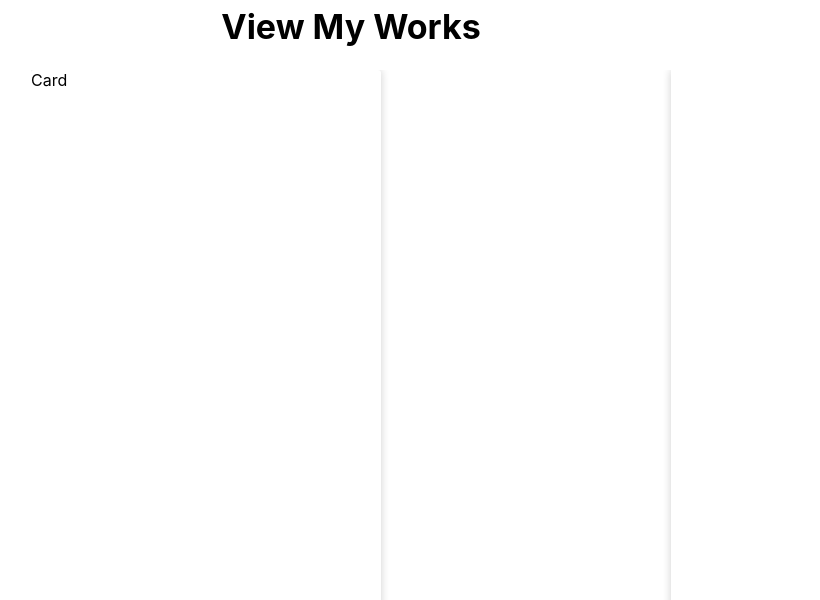
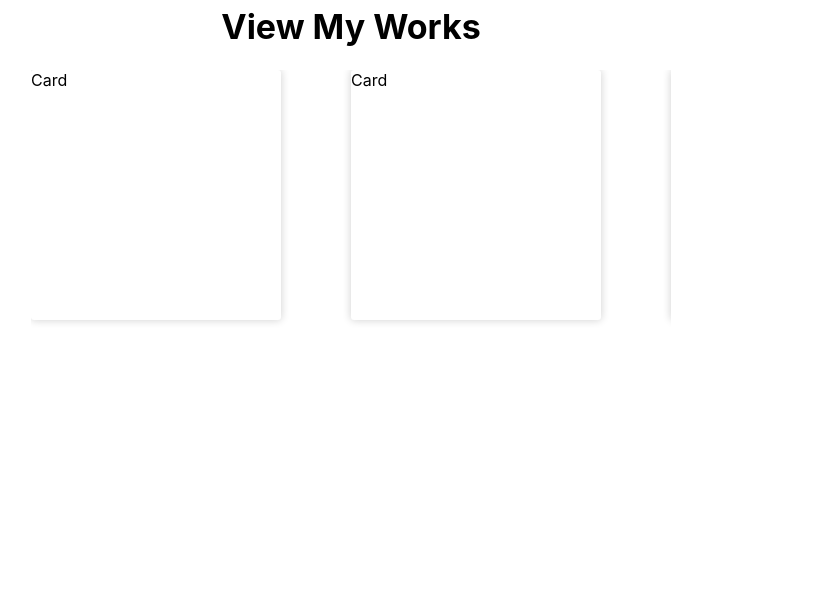
Before and after one commit to NjohPrince/Building-A-Web-Page-Using-React, a React (Create React App) app in the folder mywebsite/: page / in a window 1280 px wide. Shown: the part 1282-1882 px from the top of the page, without its empty margins (289-1109 px from the left). Built offline with nearby package versions, Linux system fonts and the light colour scheme; what react-hover-animation would draw is missing.

Commit message:
Did some modifications on the carousel

```diff
--- a/mywebsite/src/components/card/card.jsx
+++ b/mywebsite/src/components/card/card.jsx
@@ -2,8 +2,8 @@ import React from "react";
 import styled from "styled-components";
 
 const Container = styled.div`
-  width: 350px;
-  height: 550px;
+  width: 250px;
+  height: 250px;
   background-color: #fff;
   box-shadow: 0px 0px 8px rgba(17, 17, 17, 0.2);
   border-radius: 3px;
--- a/mywebsite/src/containers/simpleReactCarousel.jsx
+++ b/mywebsite/src/containers/simpleReactCarousel.jsx
@@ -6,6 +6,7 @@ import { CaptionText } from "../components/textCaption/caption";
 import { CardView } from "../components/card/card";
 
 const Container = styled.div`
+  width: 100%;
   height: 800px;
   display: flex;
   flex-direction: column;
@@ -13,7 +14,7 @@ const Container = styled.div`
 `;
 
 const StyledCarouselProvider = styled(CarouselProvider)`
-    width: 50%;
+  width: 50%;
 `;
 
 export function SectionSlide(props) {
@@ -24,7 +25,7 @@ export function SectionSlide(props) {
         naturalSlideWidth={200}
         naturalSlideHeight={300}
         totalSlides={4}
-        visibleSlides={1}
+        visibleSlides={2}
       >
         <Slider>
           <Slide index={0}>
```
Also changed, not shown: 1 other file (tests, documents, lock files or other folders).
